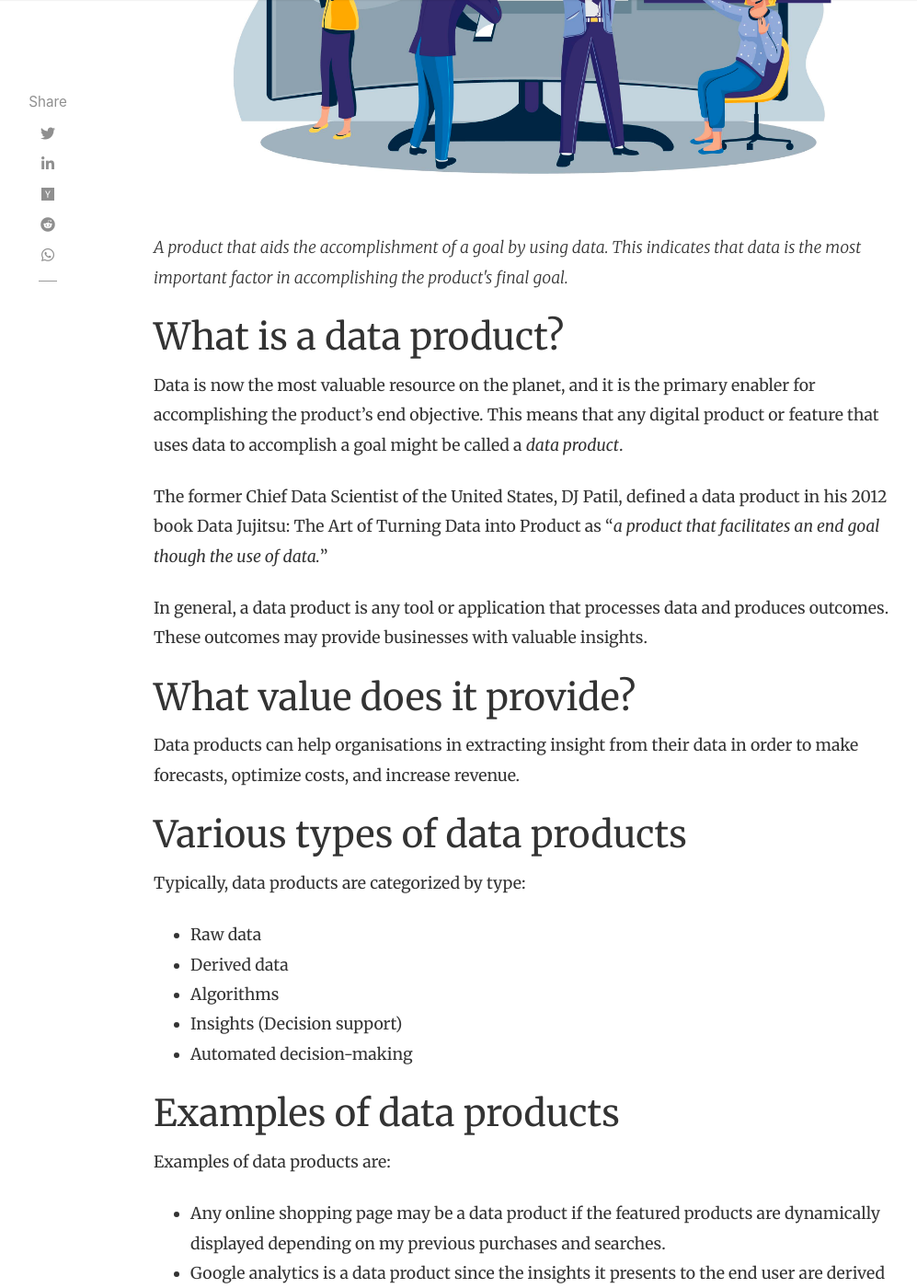
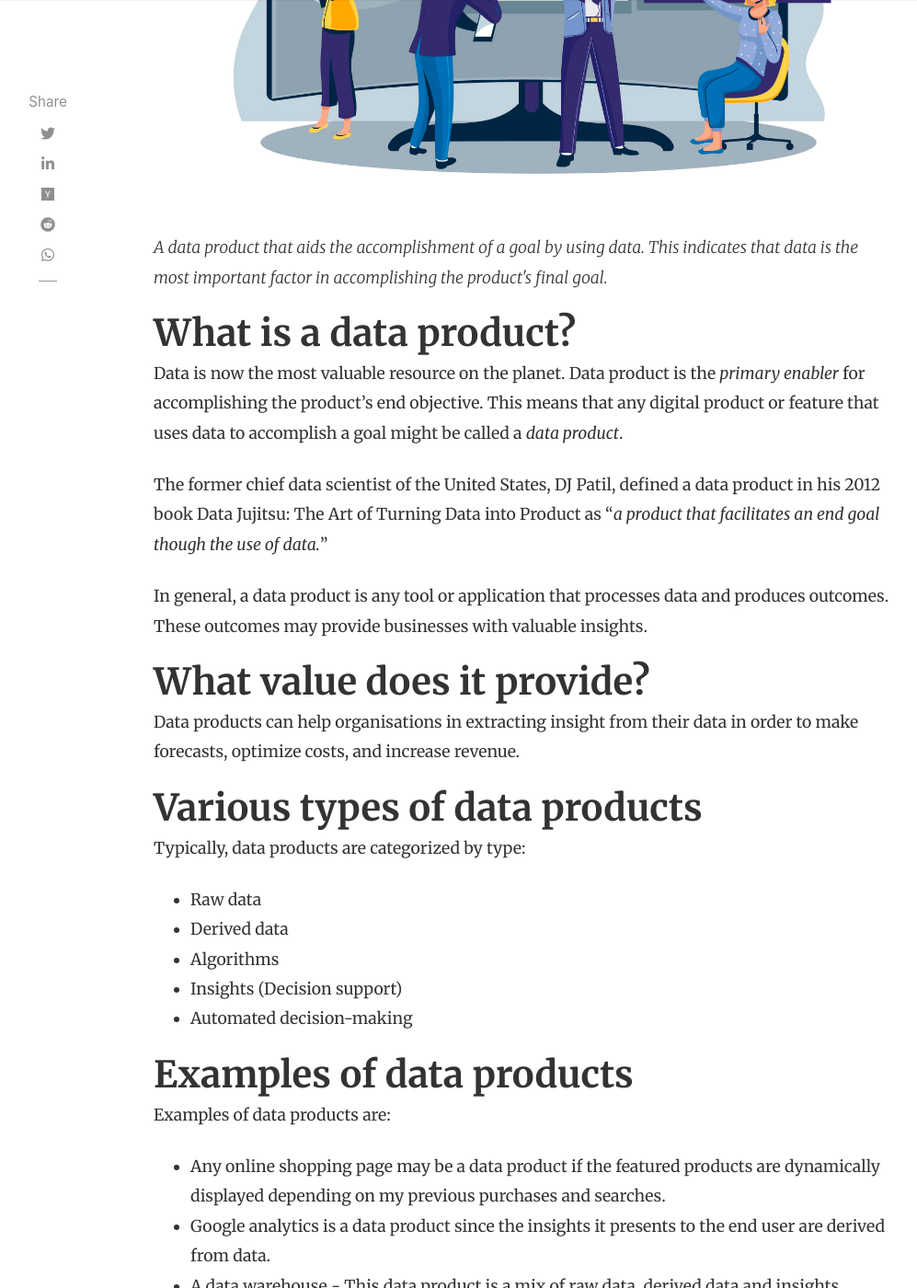
Before and after one commit to SenthilNayagan/senthilnayagan.github.io, a Jekyll site: the page built from _posts/data-management/data-engineering/concepts/2022-08-02-data-product.markdown, in a window 1280 px wide and 1400 px high, scrolled down 764 px. Shown: the whole window at 92% size, without its empty margins (118-1115 px from the left). Built offline with Jekyll 4.4.1, drawn with Linux system fonts in a browser that asks for light colours; nearby versions of some CDN libraries; comment, search, counter and statistics services are not loaded.

Commit message:
Styles finalized

```diff
--- a/_posts/data-management/data-engineering/concepts/2022-08-02-data-product.markdown
+++ b/_posts/data-management/data-engineering/concepts/2022-08-02-data-product.markdown
@@ -2,7 +2,7 @@
 layout: post
 title:  "Data Product"
 kicker: "Data Engineering"
-subtitle: "A product that aids the accomplishment of a goal by using data. This indicates that data is the most important factor in accomplishing the product's final goal."
+subtitle: "A data product that aids the accomplishment of a goal by using data. This indicates that data is the most important factor in accomplishing the product's final goal."
 image: assets/images/posts-cover-images/data-product.jpg
 author: senthil
 published_on: 2022-08-02 00:00:00 +0530
@@ -13,9 +13,9 @@ hidden: false
 ---
 
 # What is a data product?
-Data is now the most valuable resource on the planet, and it is the primary enabler for accomplishing the product's end objective. This means that any digital product or feature that uses data to accomplish a goal might be called a *data product*.
+Data is now the most valuable resource on the planet. Data product is the *primary enabler* for accomplishing the product's end objective. This means that any digital product or feature that uses data to accomplish a goal might be called a *data product*.
 
-The former Chief Data Scientist of the United States, DJ Patil, defined a data product in his 2012 book Data Jujitsu: The Art of Turning Data into Product as "*a product that facilitates an end goal though the use of data.*"
+The former chief data scientist of the United States, DJ Patil, defined a data product in his 2012 book Data Jujitsu: The Art of Turning Data into Product as "*a product that facilitates an end goal though the use of data.*"
 
 In general, a data product is any tool or application that processes data and produces outcomes. These outcomes may provide businesses with valuable insights.
 
--- a/assets/css/screen.css
+++ b/assets/css/screen.css
@@ -724,9 +724,9 @@ h6 {
 .article-post h4,
 .article-post h5,
 .article-post h6 {
-    margin-bottom: 0.8rem;
-    font-weight: 500;
-    line-height: 1.2;
+    margin-bottom: 0.5rem;
+    font-weight: 600;
+    line-height: 1.0;
 }
 
 .article-post img.shadow {
```
